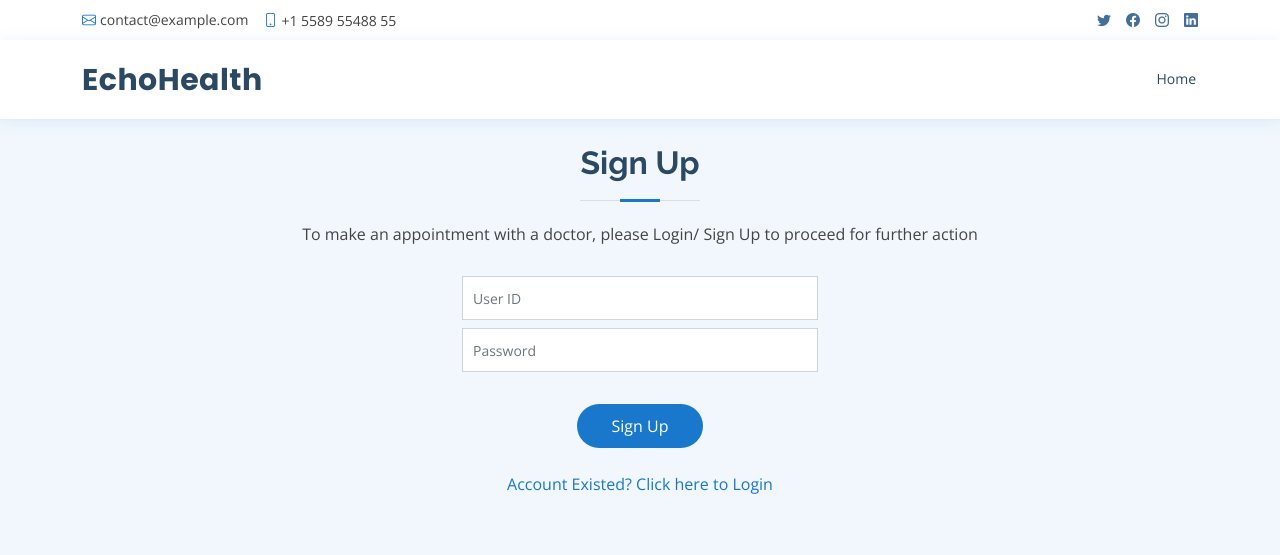
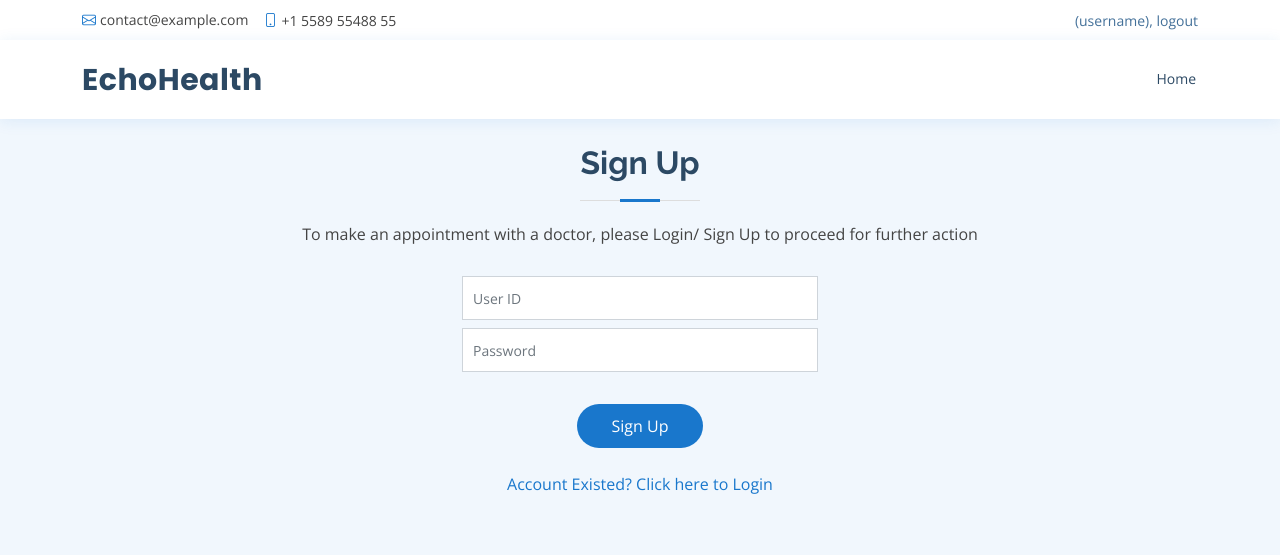
Before and after one commit to limxien20/appointmentSystem, a PHP site: page /patientSignUp.php in a window 1280 px wide. Shown: the top 555 px of the page. Run offline with PHP 8.4, Linux system fonts and the light colour scheme.

Commit message:
top bar modification

```diff
--- a/patients/patientSignUp.php
+++ b/patients/patientSignUp.php
@@ -41,10 +41,8 @@
         <i class="bi bi-phone"></i> +1 5589 55488 55
       </div>
       <div class="d-none d-lg-flex social-links align-items-center">
-        <a href="#" class="twitter"><i class="bi bi-twitter"></i></a>
-        <a href="#" class="facebook"><i class="bi bi-facebook"></i></a>
-        <a href="#" class="instagram"><i class="bi bi-instagram"></i></a>
-        <a href="#" class="linkedin"><i class="bi bi-linkedin"></i></i></a>
+        <a href="#" >(username), logout</a>
+
       </div>
     </div>
   </div>
```
